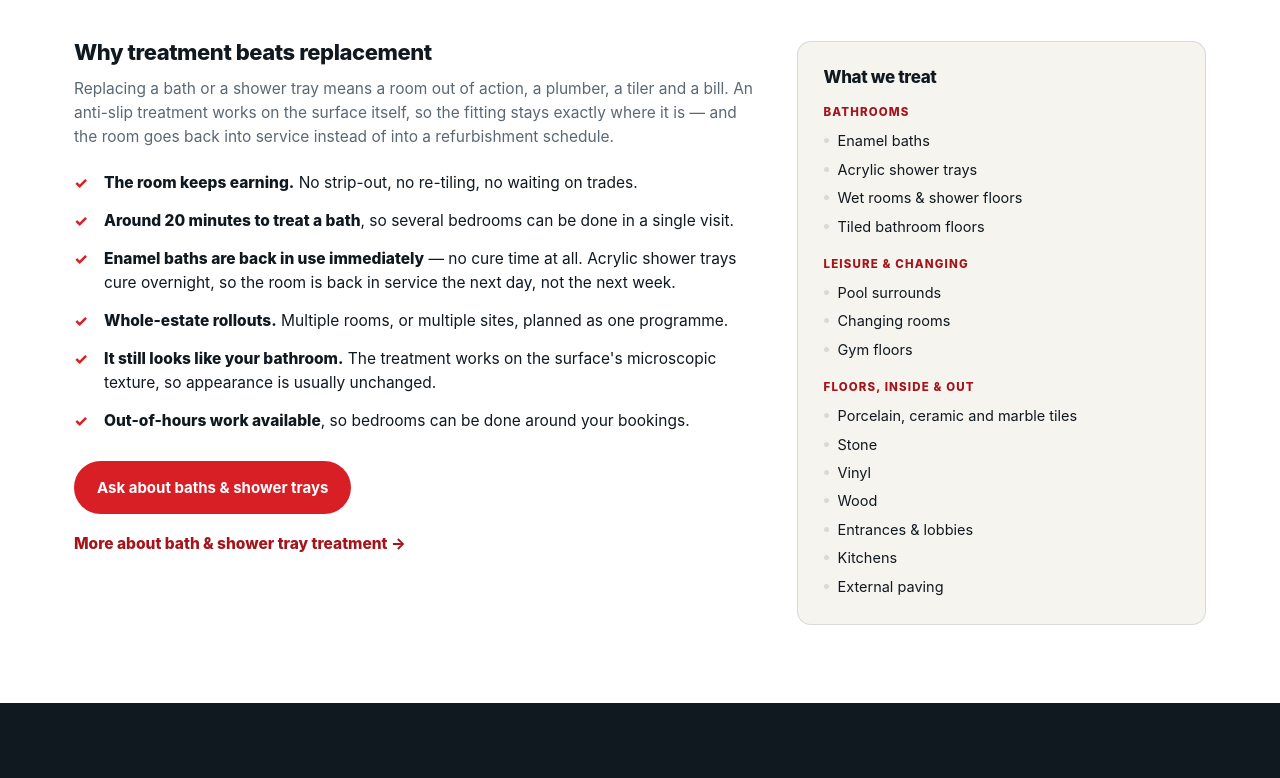
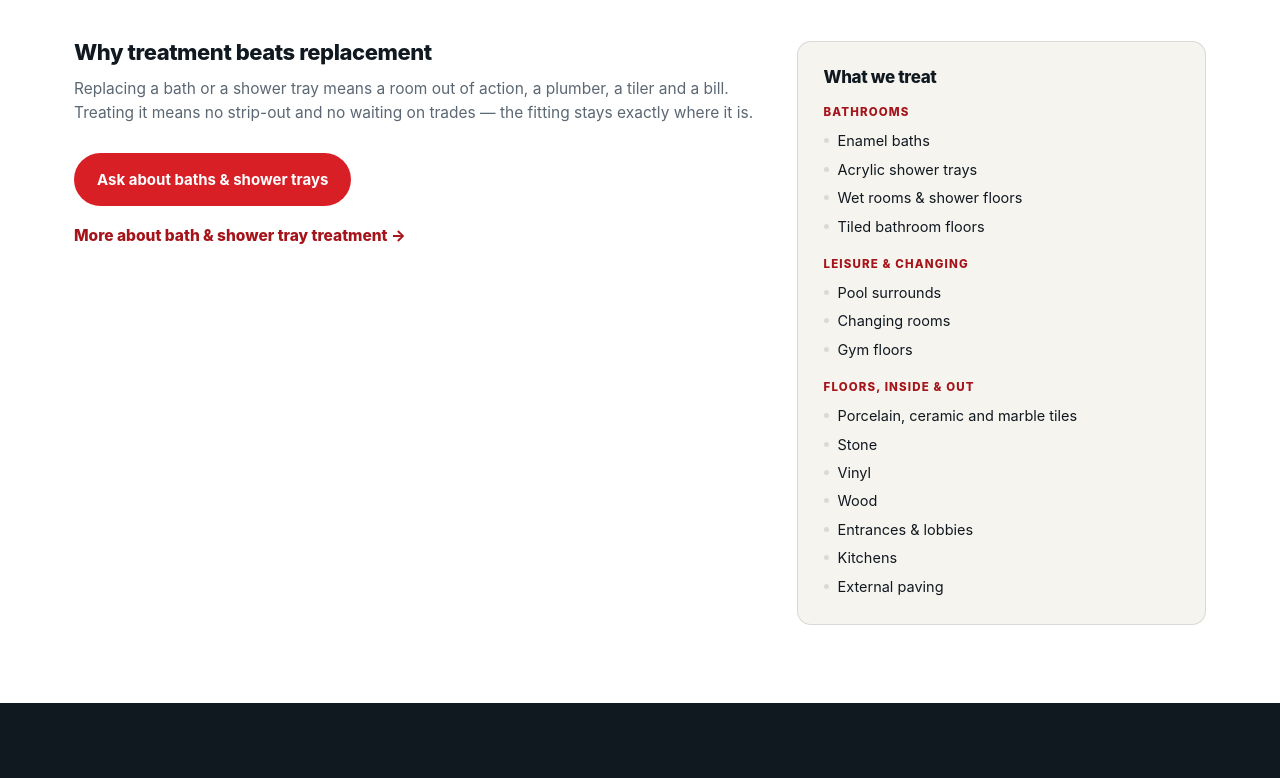
Before and after one commit to kelz-roberts/Rodal, a plain HTML site: page index.html in a window 1280 px wide. Shown: the part 1958-2736 px from the top of the page. Drawn offline with Linux system fonts and the light colour scheme.

Commit message:
Address Kelly's review: certificate wording, less duplication, photo slot
- How it works, step 4: drop "re-test" (baths are curved and aren't pendulum
  tested); keep the Certificate of Conformity, which is issued.
- PTV guide card: neutral description, so it no longer implies baths are tested.
- Home page bathrooms section cut back to a short summary plus the links, so the
  new page carries the detail and the two don't compete. "What we treat" kept,
  as it covers every service.
- Hidden photo slot (HTML comment) on the bath page, ready for a photo.

Co-Authored-By: Claude Opus 5.5 <noreply@anthropic.com>

```diff
--- a/index.html
+++ b/index.html
@@ -153,15 +153,7 @@
     <div class="bath-grid">
       <div class="bath-main">
         <h3>Why treatment beats replacement</h3>
-        <p>Replacing a bath or a shower tray means a room out of action, a plumber, a tiler and a bill. An anti-slip treatment works on the surface itself, so the fitting stays exactly where it is — and the room goes back into service instead of into a refurbishment schedule.</p>
-        <ul class="bath-list">
-          <li><b>The room keeps earning.</b> No strip-out, no re-tiling, no waiting on trades.</li>
-          <li><b>Around 20 minutes to treat a bath</b>, so several bedrooms can be done in a single visit.</li>
-          <li><b>Enamel baths are back in use immediately</b> — no cure time at all. Acrylic shower trays cure overnight, so the room is back in service the next day, not the next week.</li>
-          <li><b>Whole-estate rollouts.</b> Multiple rooms, or multiple sites, planned as one programme.</li>
-          <li><b>It still looks like your bathroom.</b> The treatment works on the surface's microscopic texture, so appearance is usually unchanged.</li>
-          <li><b>Out-of-hours work available</b>, so bedrooms can be done around your bookings.</li>
-        </ul>
+        <p style="margin-bottom:28px">Replacing a bath or a shower tray means a room out of action, a plumber, a tiler and a bill. Treating it means no strip-out and no waiting on trades — the fitting stays exactly where it is.</p>
         <a class="btn btn-primary" href="#contact">Ask about baths &amp; shower trays</a>
         <p style="margin-top:18px"><a href="anti-slip-bath-treatments.html" style="color:var(--accent-deep);font-weight:800">More about bath &amp; shower tray treatment →</a></p>
       </div>
```
Also changed, not shown: anti-slip-bath-treatments.html (+10 -2 lines).
